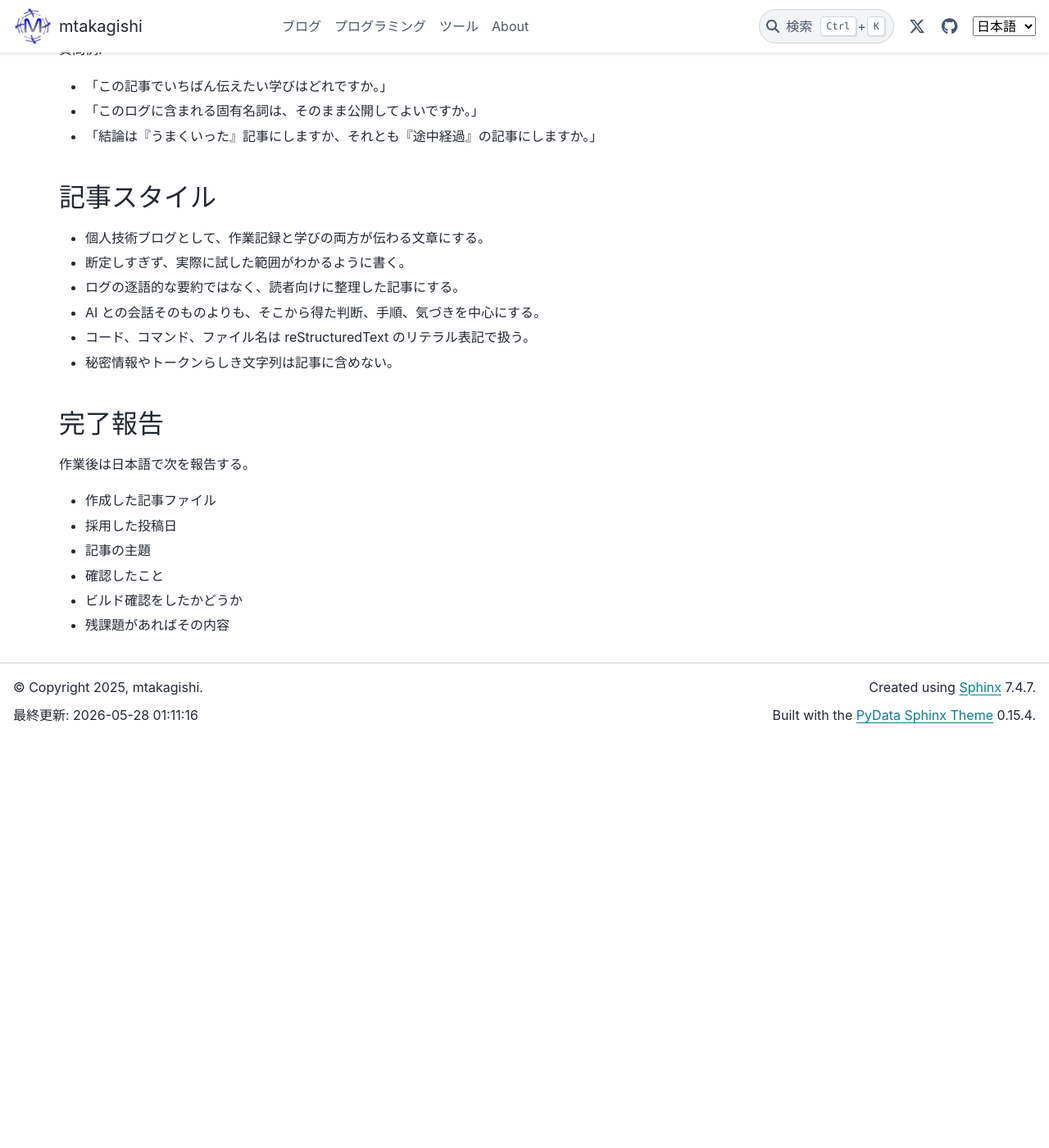
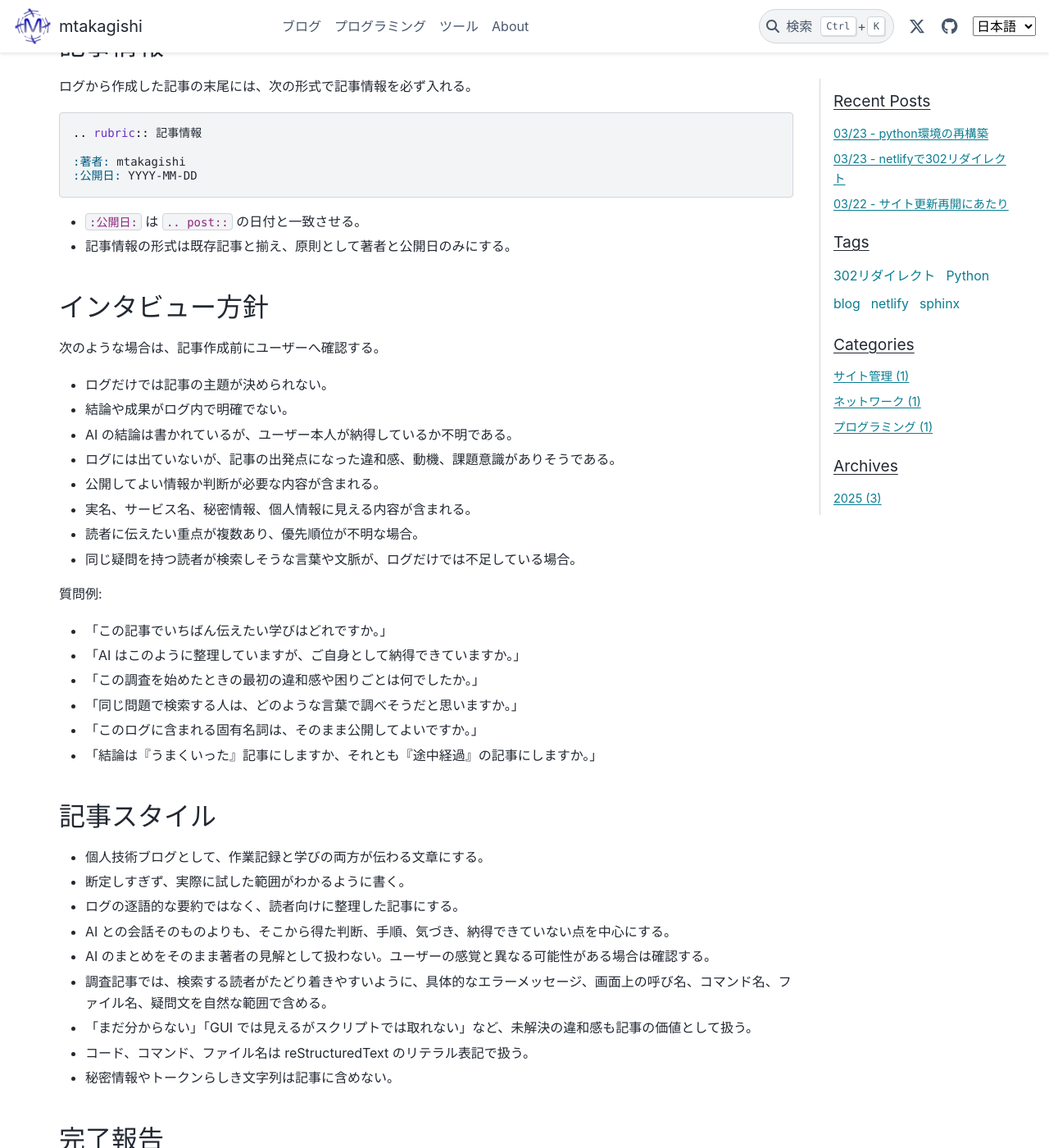
Before and after one commit to mtakagishi/note, a Sphinx documentation site: the page built from docs/agents/ai-log-blog-writer.md, in a window 1280 px wide and 1400 px high, scrolled down 2377 px. Shown: the whole window at 82% size. Built offline with Sphinx 7.4.7 and the PyData theme 0.15.4, drawn with Linux system fonts in a browser that asks for light colours; before the commit the page ends 3278 px from its top, so only the background shows below that; some of the changed text lies outside the part shown.

````diff
--- a/docs/agents/ai-log-blog-writer.md
+++ b/docs/agents/ai-log-blog-writer.md
@@ -3,6 +3,8 @@
 ## 目的
 
 ユーザーが指定した AI とのやりとりログを読み、Sphinx + ablog で公開する日本語ブログ記事を作成する。
+
+単に AI セッションの内容を要約するのではなく、ユーザー本人の動機、違和感、納得できていない点、調査を始めた背景、読者に届けたい問いを掘り下げ、記事に反映する。
 
 ## 入力
 
@@ -57,16 +59,36 @@
 3. 翌日以降で未使用の投稿日を決める。
 4. ログから次を抽出する。
    - 何をしたかったのか
+   - なぜそれを調べたかったのか
+   - どのような違和感や困りごとが出発点だったのか
    - 試したこと
    - つまずいたこと
    - わかったこと
+   - まだ納得できていないこと
    - 次に活かせること
-5. 不足情報が記事品質に影響する場合は、作成前に日本語でインタビューする。
-6. インタビューは一度に多くしすぎず、原則 1 回あたり 1 から 3 問に絞る。
-7. 事実が不明な部分は推測で断定しない。
-8. 読者にとっての学びが伝わる構成にする。
-9. `docs/blog/posts/YYYY-MM-DD-slug.rst` を作成する。
-10. 必要に応じて `rye run doit doc` でビルド確認する。
+5. ログから読み取れる AI の結論と、ユーザー本人の納得感が一致しているか確認する。
+6. 不足情報が記事品質に影響する場合は、作成前に日本語でインタビューする。
+7. 検索で記事にたどり着く読者が使いそうな言葉、困りごと、調査動機を本文に自然に含める。
+8. インタビューは一度に多くしすぎず、原則 1 回あたり 1 から 3 問に絞る。
+9. 事実が不明な部分は推測で断定しない。
+10. 読者にとっての学びが伝わる構成にする。
+11. `docs/blog/posts/YYYY-MM-DD-slug.rst` を作成する。
+12. 記事末尾に `.. rubric:: 記事情報` を置き、著者、公開日を明記する。
+13. 必要に応じて `rye run doit doc` でビルド確認する。
+
+## 記事情報
+
+ログから作成した記事の末尾には、次の形式で記事情報を必ず入れる。
+
+```rst
+.. rubric:: 記事情報
+
+:著者: mtakagishi
+:公開日: YYYY-MM-DD
+```
+
+- `:公開日:` は `.. post::` の日付と一致させる。
+- 記事情報の形式は既存記事と揃え、原則として著者と公開日のみにする。
 
 ## インタビュー方針
 
@@ -74,13 +96,19 @@
 
 - ログだけでは記事の主題が決められない。
 - 結論や成果がログ内で明確でない。
+- AI の結論は書かれているが、ユーザー本人が納得しているか不明である。
+- ログには出ていないが、記事の出発点になった違和感、動機、課題意識がありそうである。
 - 公開してよい情報か判断が必要な内容が含まれる。
 - 実名、サービス名、秘密情報、個人情報に見える内容が含まれる。
 - 読者に伝えたい重点が複数あり、優先順位が不明な場合。
+- 同じ疑問を持つ読者が検索しそうな言葉や文脈が、ログだけでは不足している場合。
 
 質問例:
 
 - 「この記事でいちばん伝えたい学びはどれですか。」
+- 「AI はこのように整理していますが、ご自身として納得できていますか。」
+- 「この調査を始めたときの最初の違和感や困りごとは何でしたか。」
+- 「同じ問題で検索する人は、どのような言葉で調べそうだと思いますか。」
 - 「このログに含まれる固有名詞は、そのまま公開してよいですか。」
 - 「結論は『うまくいった』記事にしますか、それとも『途中経過』の記事にしますか。」
 
@@ -89,7 +117,10 @@
 - 個人技術ブログとして、作業記録と学びの両方が伝わる文章にする。
 - 断定しすぎず、実際に試した範囲がわかるように書く。
 - ログの逐語的な要約ではなく、読者向けに整理した記事にする。
-- AI との会話そのものよりも、そこから得た判断、手順、気づきを中心にする。
+- AI との会話そのものよりも、そこから得た判断、手順、気づき、納得できていない点を中心にする。
+- AI のまとめをそのまま著者の見解として扱わない。ユーザーの感覚と異なる可能性がある場合は確認する。
+- 調査記事では、検索する読者がたどり着きやすいように、具体的なエラーメッセージ、画面上の呼び名、コマンド名、ファイル名、疑問文を自然な範囲で含める。
+- 「まだ分からない」「GUI では見えるがスクリプトでは取れない」など、未解決の違和感も記事の価値として扱う。
 - コード、コマンド、ファイル名は reStructuredText のリテラル表記で扱う。
 - 秘密情報やトークンらしき文字列は記事に含めない。
 
````
Also changed, not shown: docs/blog/posts/2026-05-30-vscode-chat-session-type-detection.rst (added, +293 -0 lines), 8 other files.
